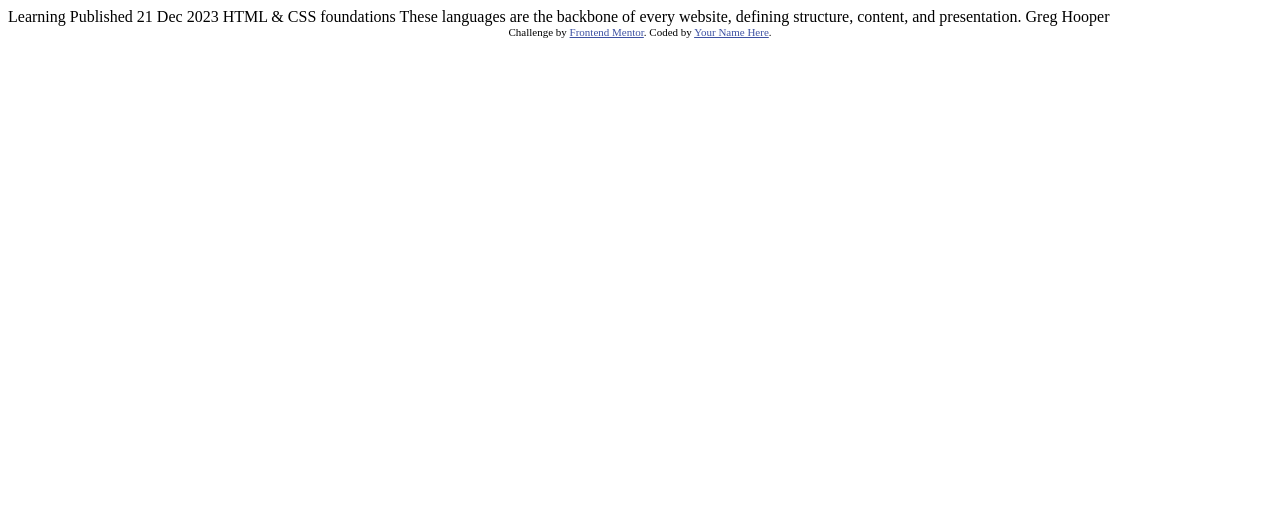
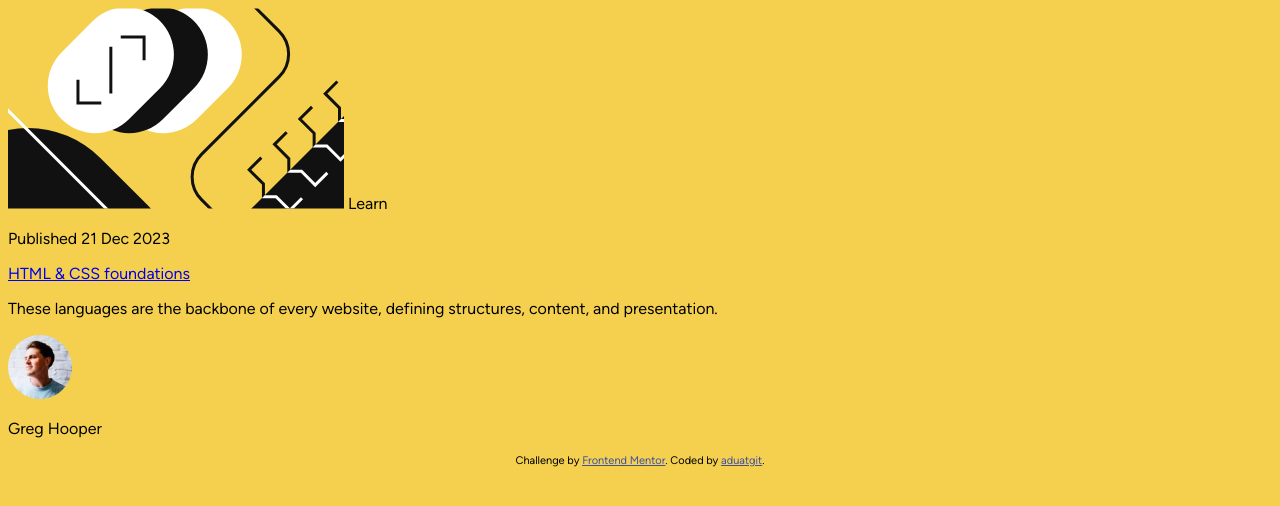
Before and after one commit to aduatgit/Blog-preview-card, a plain HTML site: page index.html in a window 1280 px wide. Drawn offline with Linux system fonts and the light colour scheme.

Commit message:
first revision of html

```diff
--- a/index.html
+++ b/index.html
@@ -8,6 +8,8 @@
 
   <title>Frontend Mentor | Blog preview card</title>
 
+  <link rel="stylesheet" href="style.css">
+
   <!-- Feel free to remove these styles or customise in your own stylesheet 👍 -->
   <style>
     .attribution { font-size: 11px; text-align: center; }
@@ -15,20 +17,28 @@
   </style>
 </head>
 <body>
+  <article>
+    <div class="card">
 
-  Learning
+      <img src="/assets/images/illustration-article.svg" alt="">
+      <span class="card-type">Learn</span>
+      <p class="date">Published 21 Dec 2023</p>
+      <div class="description">
+        <a class="description__title" href="#">HTML & CSS foundations</a>
+        <p class="description__text">These languages are the backbone of every website, defining structures, content, and presentation.</p>
+      </div>
 
-  Published 21 Dec 2023
+      <div class="author">
+        <img src="assets/images/image-avatar.webp" alt="man" class="author">
+        <p class="name">Greg Hooper</p>
+      </div>
 
-  HTML & CSS foundations
-
-  These languages are the backbone of every website, defining structure, content, and presentation.
-
-  Greg Hooper
+    </div>
+  </article>
 
   <div class="attribution">
     Challenge by <a href="https://www.frontendmentor.io?ref=challenge" target="_blank">Frontend Mentor</a>.
-    Coded by <a href="#">Your Name Here</a>.
+    Coded by <a href="https://www.frontendmentor.io/profile/aduatgit">aduatgit</a>.
   </div>
 </body>
 </html>
--- /dev/null
+++ b/style.css
@@ -0,0 +1,21 @@
+@font-face {
+    font-family: Figtree;
+    src: url(/assets/fonts/Figtree-VariableFont_wght.ttf);
+}
+
+
+:root {
+    --clr-primary: hsl(47,88%,63%);
+    --clr-neutral-100: hsl(0, 0%, 100%);
+    --clr-neutral-400: hsl(0, 0%, 50%);
+    --clr-neutral-900: Black: hsl(0, 0%, 7%);
+
+    --fs: 1em;
+
+    --ff: "Figtree", sans
+}
+
+body {
+    font-family: var(--ff);
+    background-color: var(--clr-primary);
+}
```
